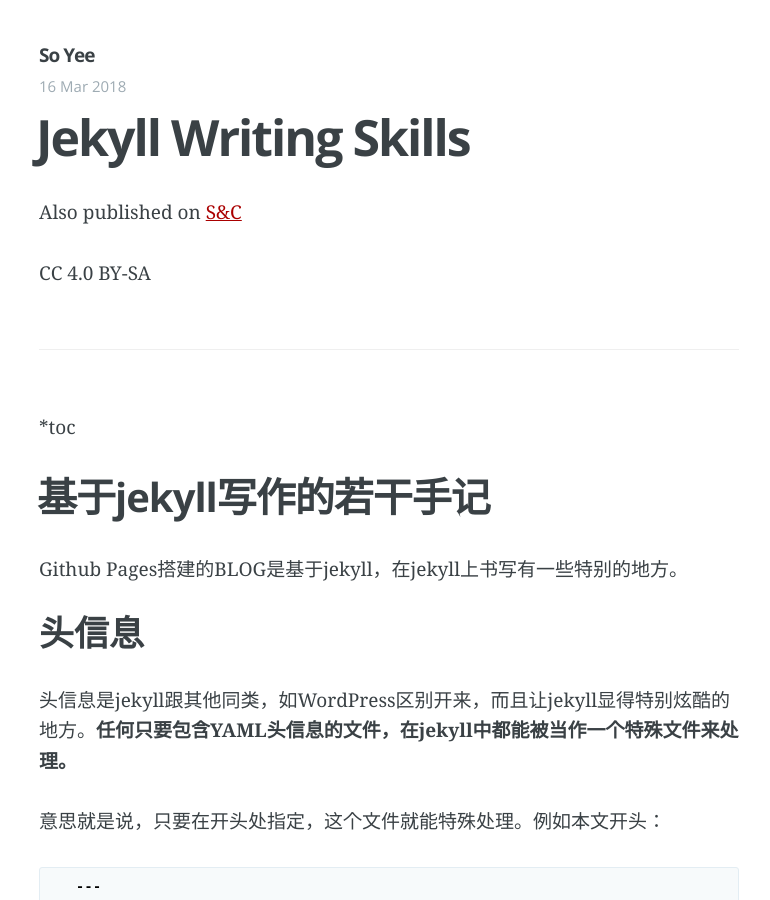
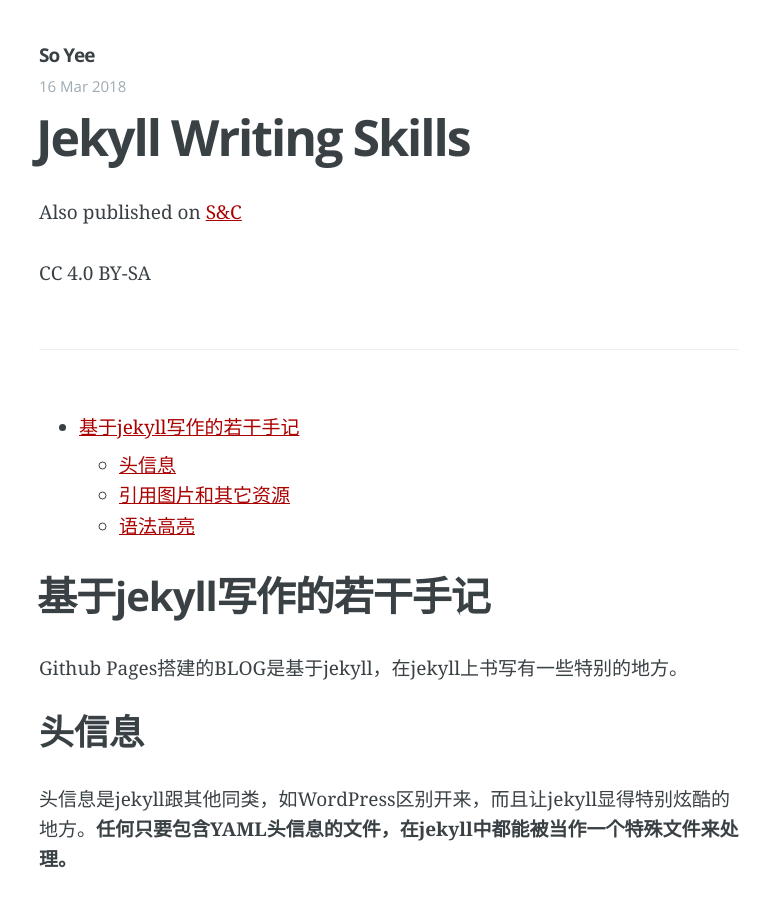
Before and after one commit to soyee36/soyee36.github.io, a Jekyll site: the page built from _posts/2018-03-16-Writing-with-jekyll.md, in a window 1280 px wide and 900 px high. Shown: the whole window, without its empty margins (251-1021 px from the left). Built offline with Jekyll 4.4.1, drawn with Linux system fonts in a browser that asks for light colours; our own code applies the rules of GitHub Pages for plain Markdown files.

Commit message:
post update2

```diff
--- a/_posts/2018-03-16-Writing-with-jekyll.md
+++ b/_posts/2018-03-16-Writing-with-jekyll.md
@@ -12,7 +12,7 @@
 
 ----
 
-*toc
+* TOC
 {:toc}
 
 
```
